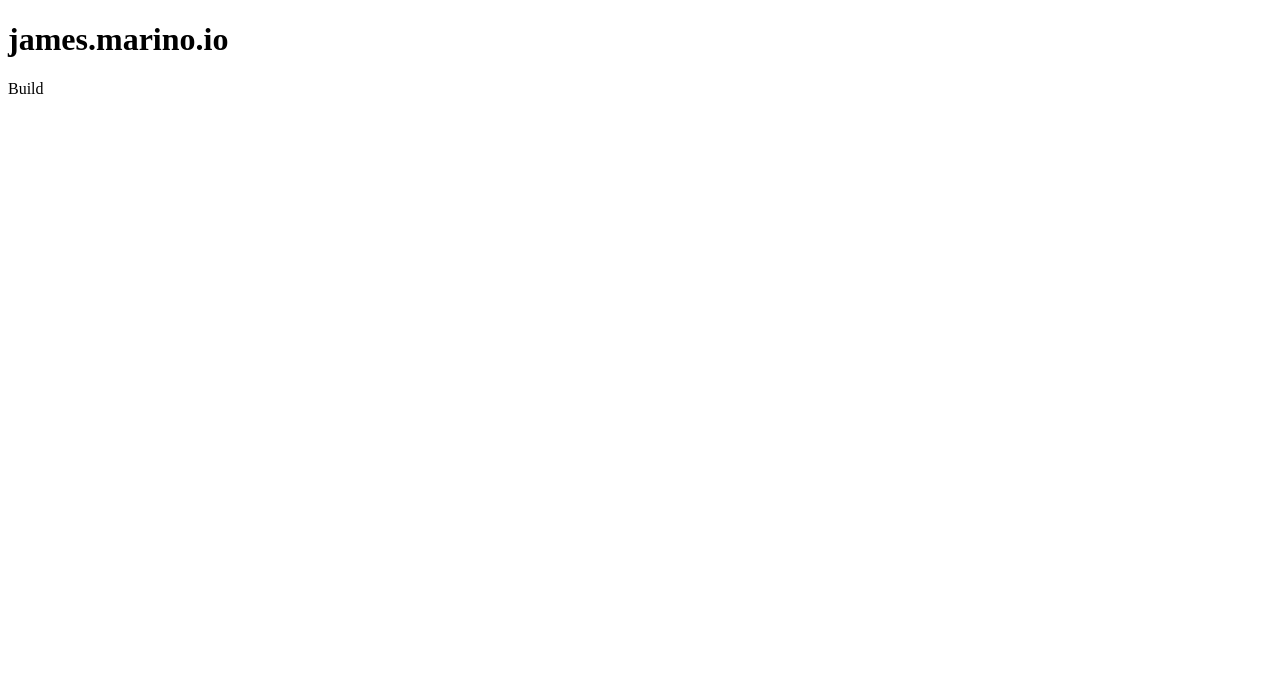
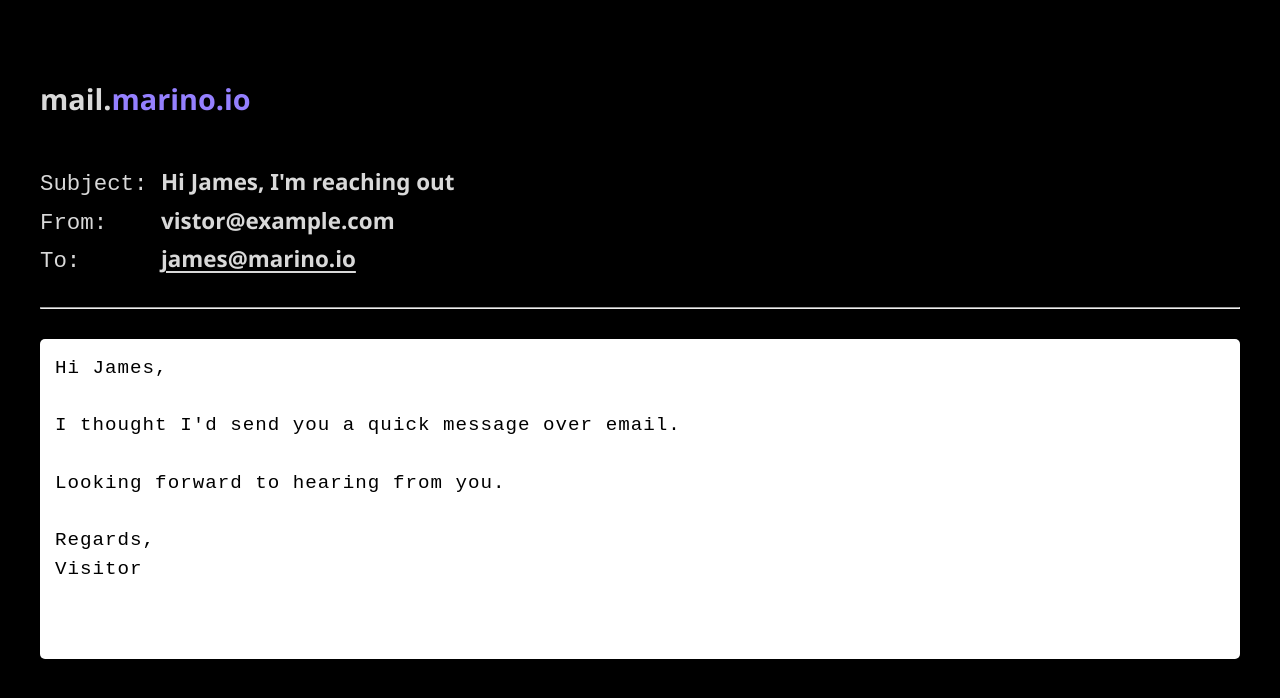
Before and after one commit to JamesMarino/james-marino-site, a plain HTML site: page src/index.html in a window 1280 px wide. Drawn offline with Linux system fonts and the light colour scheme.

Commit message:
feat: added design

```diff
--- /dev/null
+++ b/src/assets/index.css
@@ -0,0 +1,124 @@
+:root {
+    --bg-color: hsl(0deg, 0%, 0%);
+    --text-color: hsl(0deg, 0%, 85%);
+    --primary: hsl(250deg, 100%, 75%);
+}
+
+body {
+    font-size: 1.4rem;
+    line-height: 1.6;
+    text-rendering: optimizeSpeed;
+    background-color: var(--bg-color);
+    font-family: "Segoe UI", Roboto, Helvetica, Arial, sans-serif, "Apple Color Emoji", "Segoe UI Emoji", "Segoe UI Symbol";
+    color: var(--text-color);
+    padding: 1rem 1rem;
+    margin: 0;
+    word-wrap: break-word;
+    counter-reset: headingCounter;
+    font-weight: 400;
+}
+
+main {
+    width: 100%;
+    max-width: 75rem;
+    margin-left: auto;
+    margin-right: auto;
+}
+
+a {
+    color: var(--text-color);
+    text-decoration-thickness: 0.2ex;
+    text-underline-offset: 0.3ex;
+}
+
+a:hover, a:focus {
+    color: var(--primary);
+}
+
+a:focus {
+    outline-width: 0.2ex;
+    outline-offset: 0.3ex;
+    outline-style: dashed;
+}
+
+p {
+    line-height: 1.3;
+    margin-block-end: 0.4rem;
+    margin-block-start: 0.4rem;
+}
+
+h1, h2, h3 {
+    line-height: 1.3;
+    margin-bottom: 50px;
+    margin-top: 4rem;
+}
+
+h1 {
+    font-size: 1.8rem;
+}
+
+.about h1::before {
+    content: "";
+    color: var(--primary);
+    display: inline-block;
+    font-family: monospace;
+    font-weight: 700;
+}
+
+.about h1::after {
+    content: "marino.io";
+    color: var(--primary);
+    display: inline-block;
+    font-weight: 700;
+}
+
+.divider {
+    margin-top: 30px;
+    margin-bottom: 30px;
+}
+
+.text-editor {
+    color: var(--text-color);
+}
+
+label,
+textarea {
+    font-size: 0.8rem;
+    letter-spacing: 1px;
+}
+
+textarea {
+    border: none;
+    overflow: auto;
+    outline: none;
+    -webkit-box-shadow: none;
+    -moz-box-shadow: none;
+    box-shadow: none;
+    resize: none;
+    width: 100%;
+    min-height: 20rem;
+    line-height: 1.5;
+    border-radius: 5px;
+    font-size: 1.2rem;
+    padding: 15px;
+    box-sizing: border-box;
+}
+
+label {
+    display: block;
+    margin-bottom: 10px;
+}
+
+.text-large {
+    display: none;
+}
+
+@media (min-width: 500px) {
+    .text-small {
+        display: none;
+    }
+
+    .text-large {
+        display: inline;
+    }
+}
--- a/src/index.html
+++ b/src/index.html
@@ -1,11 +1,43 @@
 <!DOCTYPE html>
-<html lang="en">
+<html lang="en-GB">
 <head>
-    <meta charset="UTF-8">
-    <title>James</title>
+    <meta charset="utf-8">
+    <meta name="theme-color" content="#000000">
+    <meta name="color-scheme" content="light dark">
+    <meta name="viewport" content="width=device-width,minimum-scale=1,initial-scale=1,viewport-fit=cover">
+    <title>James Marino</title>
+    <meta name="Description" content="I'm James a Platform Engineer.">
+    <link rel="stylesheet" href="assets/index.css">
 </head>
-<body>
-<h1>james.marino.io</h1>
-<p>Build</p>
+<body class="about">
+<main>
+    <section>
+        <h1>mail.</h1>
+        <p><code>Subject: </code>
+            <strong>
+                <span class="text-small">Hello James</span>
+                <span class="text-large">Hi James, I'm reaching out</span>
+            </strong>
+        </p>
+        <p><code>From: &nbsp;&nbsp;&nbsp;</code><strong>vistor@example.com</strong></p>
+        <p><code>To: &nbsp;&nbsp;&nbsp;&nbsp;&nbsp;</code><strong><a
+                href="mailto:james@marino.io">james@marino.io</a></strong></p>
+    </section>
+    <section class="divider">
+        <hr/>
+    </section>
+    <section class="text-editor">
+        <label>
+            <textarea>Hi James,
+
+I thought I'd send you a quick message over email.
+
+Looking forward to hearing from you.
+
+Regards,
+Visitor</textarea>
+        </label>
+    </section>
+</main>
 </body>
 </html>
```
